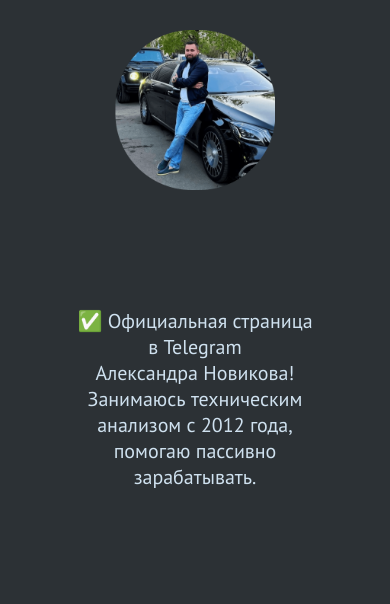
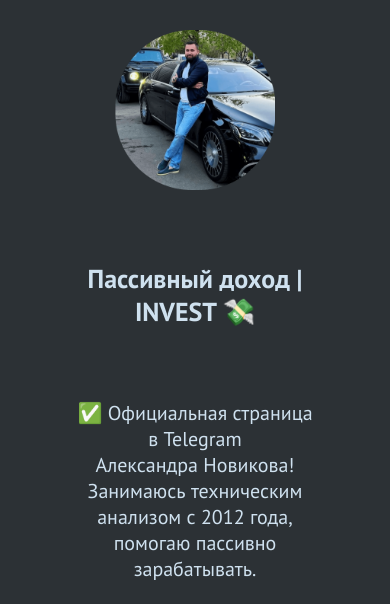
Before and after one commit to VictoriaOkazaki/aleksandrsnovikov, a plain HTML site: page index.html in a window 390 px wide. Shown: the top 604 px of the page. Drawn offline with Linux system fonts and the light colour scheme.

Commit message:
title added

```diff
--- a/index.html
+++ b/index.html
@@ -18,6 +18,7 @@
             <div class="container">
                 <section class="hero">
                     <img src="images/image.png" alt="Aleksandr Novikov image" class="hero__img">
+                    <h1 class="hero__title">Пассивный доход&nbsp;| INVEST&nbsp;💸</h1>
                     <span class="hero__text">✅ Официальная страница в&nbsp;Telegram Александра&nbsp;Новикова! Занимаюсь техническим анализом с&nbsp;2012&nbsp;года, помогаю пассивно зарабатывать.</span>
                     <div class="hero__contact">
                         <p class="hero__contact-text">Cвязь со&nbsp;мной ✍️ - </p>
--- a/styles/media.css
+++ b/styles/media.css
@@ -30,9 +30,12 @@
         height: 180px;
     }
 
+    .hero__title {
+        font-size: 30px;
+    }
     .hero__text {
         font-size: 26px;
-        line-height: 34px;
+        line-height: 38px;
     }
 
     .hero__contact-text,
@@ -55,6 +58,10 @@
     .hero__img {
         width: 160px;
         height: 160px;
+    }
+    .hero__title {
+        font-size: 26px;
+        line-height: 33px;
     }
     .hero__text {
         font-size: 20px;
--- a/styles/style.css
+++ b/styles/style.css
@@ -39,6 +39,7 @@
     text-align: center;
 }
 
+.hero__title,
 .hero__text,
 .hero__contact-text,
 .hero__btn {
@@ -58,6 +59,12 @@
     font-weight: 400;
     font-size: 32px;
     line-height: 41px;
+}
+
+.hero__title {
+    font-weight: 700;
+    font-size: 36px;
+    line-height: 46px;
 }
 
 .hero__contact {
```
